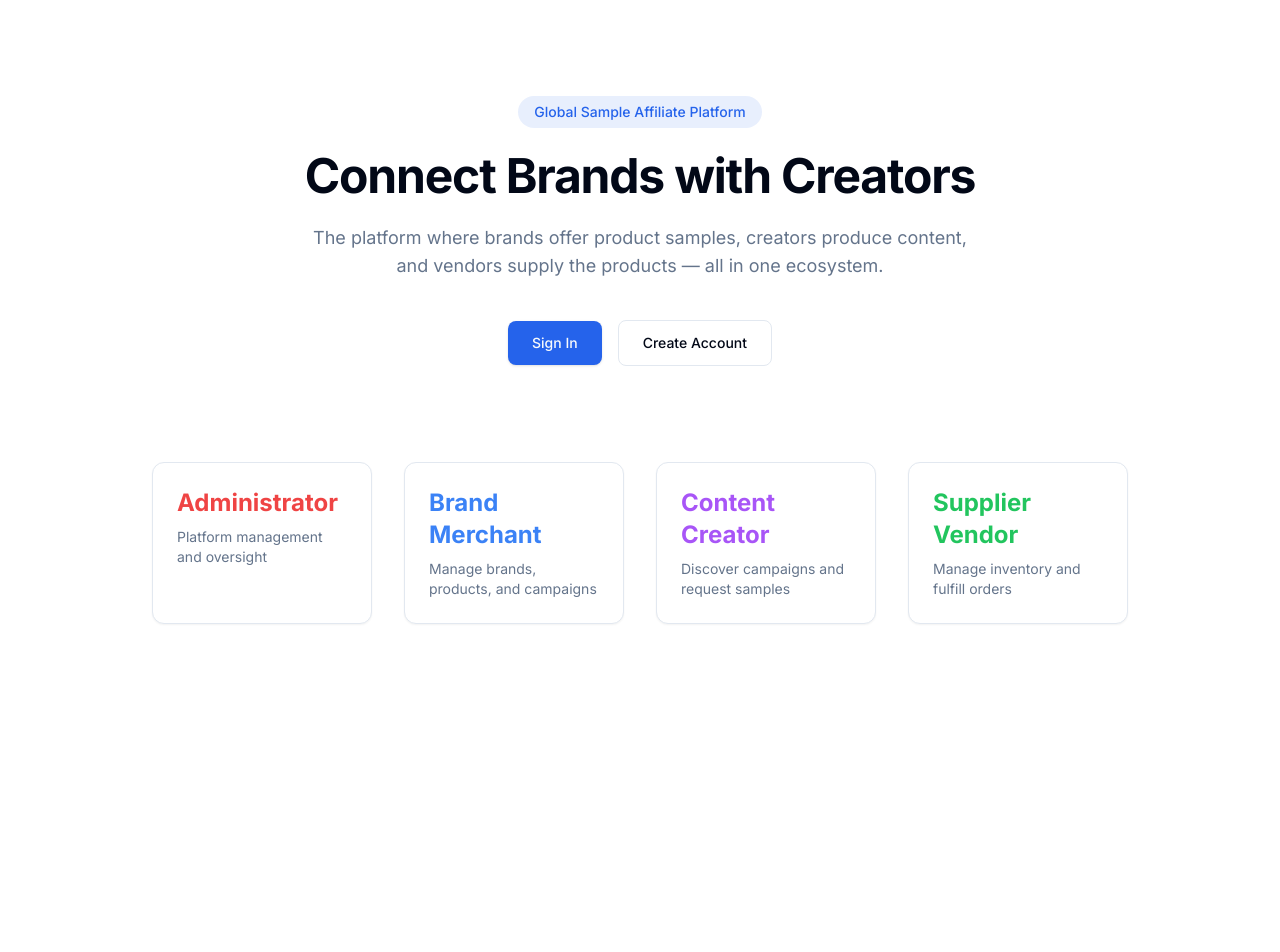
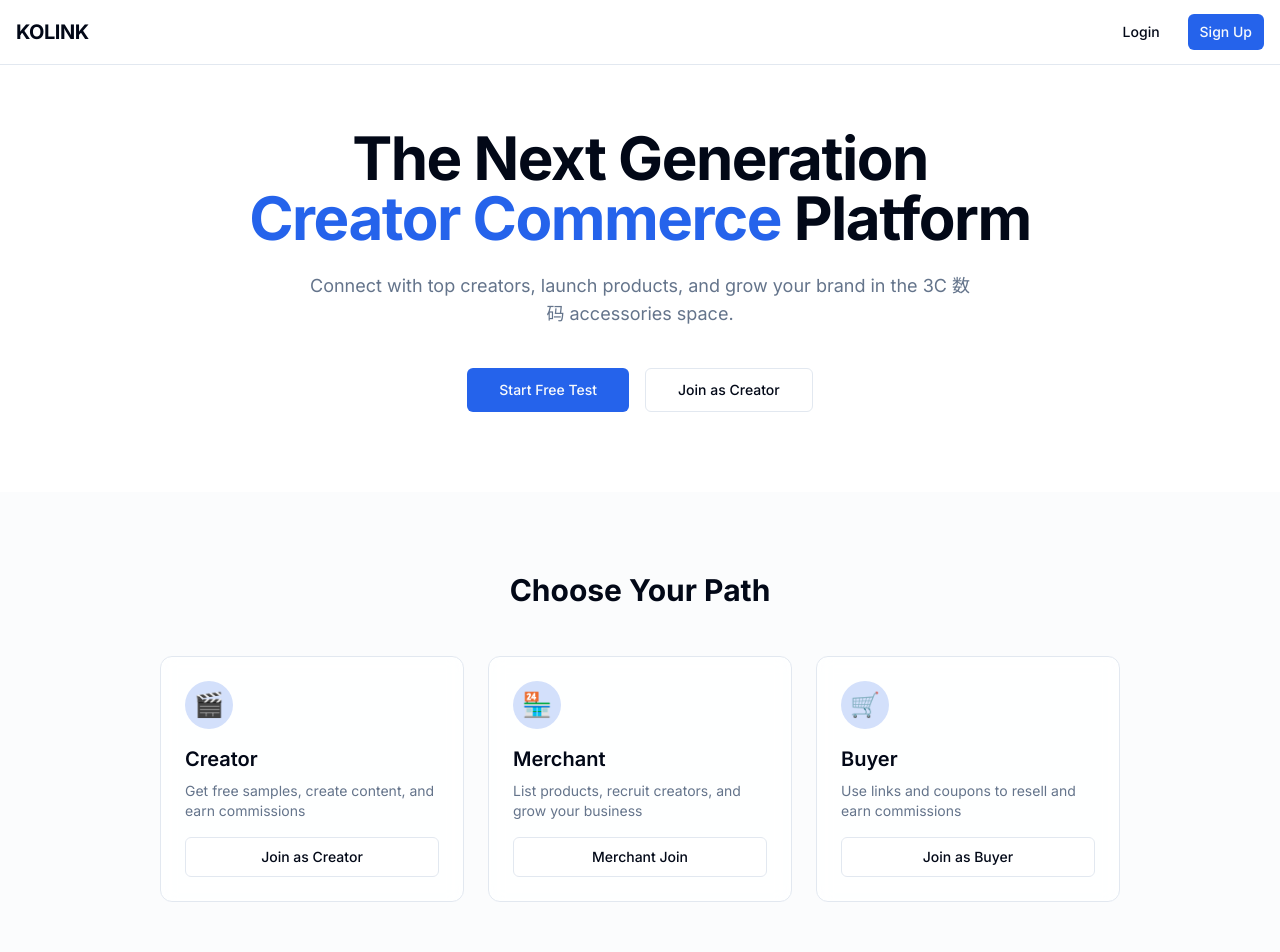
Before and after one commit to caleblin6194-lang/GlobalSampleAffiliatePlatform, a Next.js app: page / in a window 1280 px wide. Shown: the top 952 px of the page. Before the commit the page ends 800 px from the top, so only its background shows below. Built offline with nearby package versions, Linux system fonts and the light colour scheme.

Commit message:
feat: add buyer role, choose-role page, and fix register hydration

```diff
--- a/src/app/(auth)/register/page.tsx
+++ b/src/app/(auth)/register/page.tsx
@@ -1,8 +1,8 @@
 'use client';
 
-import { useState, useEffect } from 'react';
+import { useState } from 'react';
 import Link from 'next/link';
-import { useRouter, useSearchParams } from 'next/navigation';
+import { useRouter } from 'next/navigation';
 import { createClient } from '@/lib/supabase/client';
 import { Button } from '@/components/ui/button';
 import { Input } from '@/components/ui/input';
@@ -31,16 +31,7 @@ export default function RegisterPage() {
   const [error, setError] = useState('');
   const [loading, setLoading] = useState(false);
   const router = useRouter();
-  const searchParams = useSearchParams();
   const supabase = createClient();
-
-  // Auto-select role from URL params on mount
-  useEffect(() => {
-    const roleParam = searchParams.get('role');
-    if (roleParam && VALID_ROLES.includes(roleParam as Role)) {
-      setRole(roleParam as Role);
-    }
-  }, [searchParams]);
 
   const handleSubmit = async (e: React.FormEvent) => {
     e.preventDefault();
@@ -59,13 +50,13 @@ export default function RegisterPage() {
       setError(error.message);
       setLoading(false);
     } else {
-      // Redirect to role-specific dashboard on success
       router.push(getDashboardPath(role));
     }
   };
 
   return (
-    <Card>
+    <div className="min-h-screen flex items-center justify-center p-4 bg-background">
+      <Card className="w-full max-w-md">
         <CardHeader>
           <CardTitle>Create Account</CardTitle>
           <CardDescription>Join the Global Sample Affiliate Platform</CardDescription>
@@ -138,5 +129,6 @@ export default function RegisterPage() {
           </CardFooter>
         </form>
       </Card>
+    </div>
   );
 }
--- a/src/app/page.tsx
+++ b/src/app/page.tsx
@@ -1,52 +1,113 @@
 import Link from "next/link";
+import { Button } from "@/components/ui/button";
 
 export default function HomePage() {
   return (
     <div className="min-h-screen bg-background">
-      <div className="mx-auto max-w-5xl px-6 py-24">
-        <div className="text-center space-y-6">
-          <div className="flex justify-center">
-            <span className="inline-flex items-center rounded-full bg-primary/10 px-4 py-1.5 text-sm font-medium text-primary">
-              Global Sample Affiliate Platform
-            </span>
-          </div>
-          <h1 className="text-5xl font-bold tracking-tight text-foreground">
-            Connect Brands with Creators
-          </h1>
-          <p className="mx-auto max-w-2xl text-lg text-muted-foreground">
-            The platform where brands offer product samples, creators produce content,
-            and vendors supply the products — all in one ecosystem.
-          </p>
-          <div className="flex items-center justify-center gap-4 pt-4">
-            <Link
-              href="/login"
-              className="inline-flex items-center justify-center rounded-lg bg-primary px-6 py-3 text-sm font-medium text-primary-foreground shadow hover:bg-primary/90"
-            >
-              Sign In
+      {/* Header */}
+      <header className="fixed top-0 left-0 right-0 z-50 border-b bg-background/80 backdrop-blur-md">
+        <div className="container mx-auto flex h-16 items-center justify-between px-4">
+          <div className="text-xl font-bold tracking-tight">KOLINK</div>
+          <div className="flex items-center gap-4">
+            <Link href="/login">
+              <Button variant="ghost" size="sm">Login</Button>
             </Link>
-            <Link
-              href="/register"
-              className="inline-flex items-center justify-center rounded-lg border border-border bg-background px-6 py-3 text-sm font-medium text-foreground hover:bg-accent"
-            >
-              Create Account
+            <Link href="/register">
+              <Button size="sm">Sign Up</Button>
             </Link>
           </div>
         </div>
+      </header>
 
-        <div className="mt-24 grid grid-cols-1 gap-8 sm:grid-cols-2 lg:grid-cols-4">
-          {[
-            { role: 'admin', label: 'Administrator', desc: 'Platform management and oversight', color: 'text-red-500' },
-            { role: 'merchant', label: 'Brand Merchant', desc: 'Manage brands, products, and campaigns', color: 'text-blue-500' },
-            { role: 'creator', label: 'Content Creator', desc: 'Discover campaigns and request samples', color: 'text-purple-500' },
-            { role: 'vendor', label: 'Supplier Vendor', desc: 'Manage inventory and fulfill orders', color: 'text-green-500' },
-          ].map(({ role, label, desc, color }) => (
-            <div key={role} className="rounded-xl border bg-card p-6 shadow-sm">
-              <div className={`text-2xl font-bold ${color}`}>{label}</div>
-              <p className="mt-2 text-sm text-muted-foreground">{desc}</p>
+      {/* Hero Section */}
+      <section className="pt-32 pb-20 px-4">
+        <div className="container mx-auto max-w-4xl text-center">
+          <h1 className="text-4xl md:text-6xl font-bold tracking-tight mb-6">
+            The Next Generation
+            <br />
+            <span className="text-primary">Creator Commerce</span> Platform
+          </h1>
+          <p className="text-lg text-muted-foreground max-w-2xl mx-auto mb-10">
+            Connect with top creators, launch products, and grow your brand in the 3C
+            数码 accessories space.
+          </p>
+          <div className="flex flex-col sm:flex-row gap-4 justify-center">
+            <Link href="/register?role=creator">
+              <Button size="lg" className="w-full sm:w-auto">
+                Start Free Test
+              </Button>
+            </Link>
+            <Link href="/register?role=creator">
+              <Button variant="outline" size="lg" className="w-full sm:w-auto">
+                Join as Creator
+              </Button>
+            </Link>
+          </div>
+        </div>
+      </section>
+
+      {/* Roles Section */}
+      <section className="py-20 px-4 bg-secondary/30">
+        <div className="container mx-auto max-w-5xl">
+          <h2 className="text-3xl font-bold text-center mb-12">Choose Your Path</h2>
+          <div className="grid md:grid-cols-3 gap-6">
+            {/* Creator Card */}
+            <div className="rounded-xl border bg-card/80 backdrop-blur p-6 hover:border-primary/50 transition-all">
+              <div className="w-12 h-12 rounded-full bg-primary/20 flex items-center justify-center mb-4">
+                <span className="text-2xl">🎬</span>
+              </div>
+              <h3 className="text-xl font-semibold mb-2">Creator</h3>
+              <p className="text-muted-foreground text-sm mb-4">
+                Get free samples, create content, and earn commissions
+              </p>
+              <Link href="/register?role=creator" className="block">
+                <Button variant="outline" className="w-full">
+                  Join as Creator
+                </Button>
+              </Link>
             </div>
-          ))}
+
+            {/* Merchant Card */}
+            <div className="rounded-xl border bg-card/80 backdrop-blur p-6 hover:border-primary/50 transition-all">
+              <div className="w-12 h-12 rounded-full bg-primary/20 flex items-center justify-center mb-4">
+                <span className="text-2xl">🏪</span>
+              </div>
+              <h3 className="text-xl font-semibold mb-2">Merchant</h3>
+              <p className="text-muted-foreground text-sm mb-4">
+                List products, recruit creators, and grow your business
+              </p>
+              <Link href="/register?role=merchant" className="block">
+                <Button variant="outline" className="w-full">
+                  Merchant Join
+                </Button>
+              </Link>
+            </div>
+
+            {/* Buyer Card */}
+            <div className="rounded-xl border bg-card/80 backdrop-blur p-6 hover:border-primary/50 transition-all">
+              <div className="w-12 h-12 rounded-full bg-primary/20 flex items-center justify-center mb-4">
+                <span className="text-2xl">🛒</span>
+              </div>
+              <h3 className="text-xl font-semibold mb-2">Buyer</h3>
+              <p className="text-muted-foreground text-sm mb-4">
+                Use links and coupons to resell and earn commissions
+              </p>
+              <Link href="/register?role=buyer" className="block">
+                <Button variant="outline" className="w-full">
+                  Join as Buyer
+                </Button>
+              </Link>
+            </div>
+          </div>
         </div>
-      </div>
+      </section>
+
+      {/* Footer */}
+      <footer className="py-8 px-4 border-t">
+        <div className="container mx-auto text-center text-sm text-muted-foreground">
+          <p>© 2024 Kolink. All rights reserved.</p>
+        </div>
+      </footer>
     </div>
   );
 }
--- a/src/lib/roles.ts
+++ b/src/lib/roles.ts
@@ -1,10 +1,11 @@
-export type Role = 'admin' | 'merchant' | 'creator' | 'vendor';
+export type Role = 'admin' | 'merchant' | 'creator' | 'vendor' | 'buyer';
 
 export const ROLE_LABELS: Record<Role, string> = {
   admin: 'Administrator',
   merchant: 'Brand Merchant',
   creator: 'Content Creator',
   vendor: 'Supplier Vendor',
+  buyer: 'Shop & Earn Buyer',
 };
 
 export const ROLE_COLORS: Record<Role, string> = {
@@ -12,6 +13,7 @@ export const ROLE_COLORS: Record<Role, string> = {
   merchant: 'text-blue-500',
   creator: 'text-purple-500',
   vendor: 'text-green-500',
+  buyer: 'text-orange-500',
 };
 
 export const roleGuard = (userRole: Role, requiredRole: Role): boolean => {
```
Also changed, not shown: src/app/(auth)/choose-role/page.tsx (added, +81 -0 lines), 2 other files (tests, documents, lock files or other folders). Lines whose indentation alone changed are shown as unchanged.
